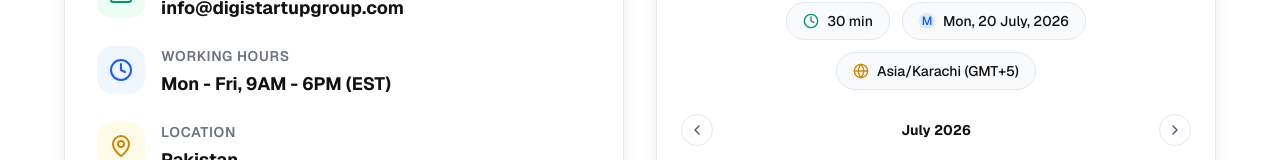
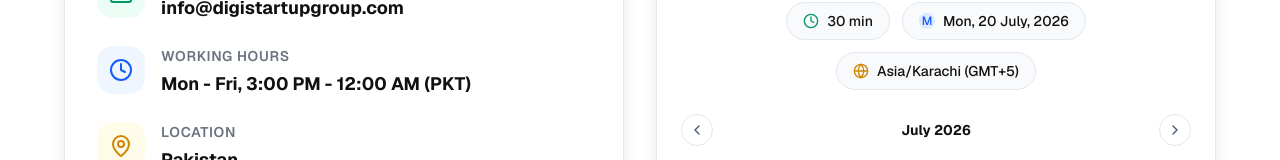
Before and after one commit to Muhammadkashifsaeed/heighlevel, a Next.js app: page /contact in a window 1280 px wide. Shown: the part 551-711 px from the top of the page. Built offline with nearby package versions, Linux system fonts and the light colour scheme.

Commit message:
update working hours to PKT timezone

```diff
--- a/src/app/components/sections/DiscoveryCall.tsx
+++ b/src/app/components/sections/DiscoveryCall.tsx
@@ -245,7 +245,7 @@ export default function DiscoveryCall() {
                       Working Hours
                     </p>
                     <p className="mt-1 text-lg font-bold text-[#111111]">
-                      Mon - Fri, 9AM - 6PM (EST)
+                      Mon - Fri, 3:00 PM - 12:00 AM (PKT)
                     </p>
                   </div>
                 </div>
```
